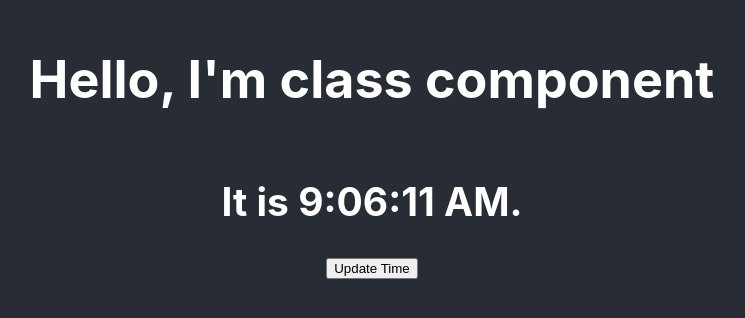
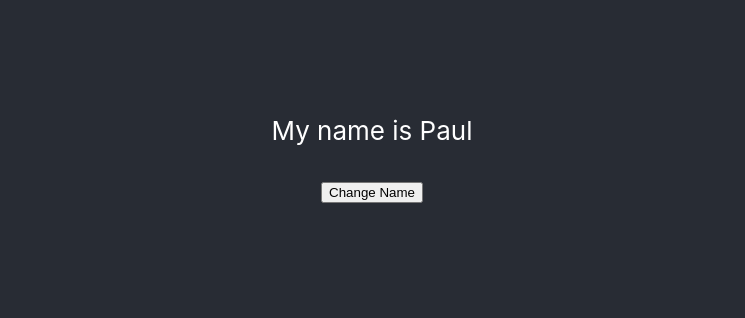
Before and after one commit to tohammad/react-app-practise, a React (Create React App) app in the folder react-app/: page / in a window 1280 px wide. Shown: the part 254-572 px from the top of the page, without its empty margins (268-1013 px from the left). Built offline with nearby package versions, Linux system fonts and the light colour scheme.

Commit message:
useState hook

```diff
--- a/react-app/src/App.js
+++ b/react-app/src/App.js
@@ -1,11 +1,11 @@
 import './App.css';
-import ClassComponent from'./ClassComponent';
+import ComponentUseState from'./ComponentUseState';
 
 function App() {
   return (
     <div className="App">
       <header className="App-header">
-        <ClassComponent name="I'm class component"/>
+        <ComponentUseState name="I'm class component"/>
       </header>
 
     </div>
--- a/react-app/src/ClassComponent.js
+++ /dev/null
@@ -1,38 +0,0 @@
-import React from "react";
-class ClassComponent extends React.Component {
-  constructor(props) {
-    super(props);
-    this.state = { date: new Date() };
-    this.handleClick = this.handleClick.bind(this);
-  }
-  componentDidMount() {
-    this.timerID = setInterval(() => this.handleClick(), 1000);
-  }
-
-  componentWillUnmount() {
-    clearInterval(this.timerID);
-  }
-
-  componentDidUpdate() {
-    // compare the props first
-    // if (this.props.userName !== prevProps.userName) {
-    //   // make network call
-    //   this.fetchData(this.props.userID);
-    // }
-  }
-
-  handleClick = () => {
-    this.setState({ date: new Date() });
-  };
-
-  render() {
-    return (
-      <>
-        <h1>Hello, {this.props.name}</h1>
-        <h2>It is {this.state.date.toLocaleTimeString()}.</h2>
-        <button onClick={this.handleClick}> Update Time </button>
-      </>
-    );
-  }
-}
-export default ClassComponent;
--- /dev/null
+++ b/react-app/src/ComponentUseState.js
@@ -0,0 +1,14 @@
+import React, { useState } from "react";
+
+const Card = () => {
+  const [name, setName] = useState("Paul");
+
+  return (
+    <div>
+      <p>My name is {name}</p>
+      <button onClick={() => setName("Nikolous")}>Change Name</button>
+    </div>
+  );
+};
+
+export default Card;
```
Also changed, not shown: react-app/src/ErrorFallback.js (deleted, +0 -16 lines).
